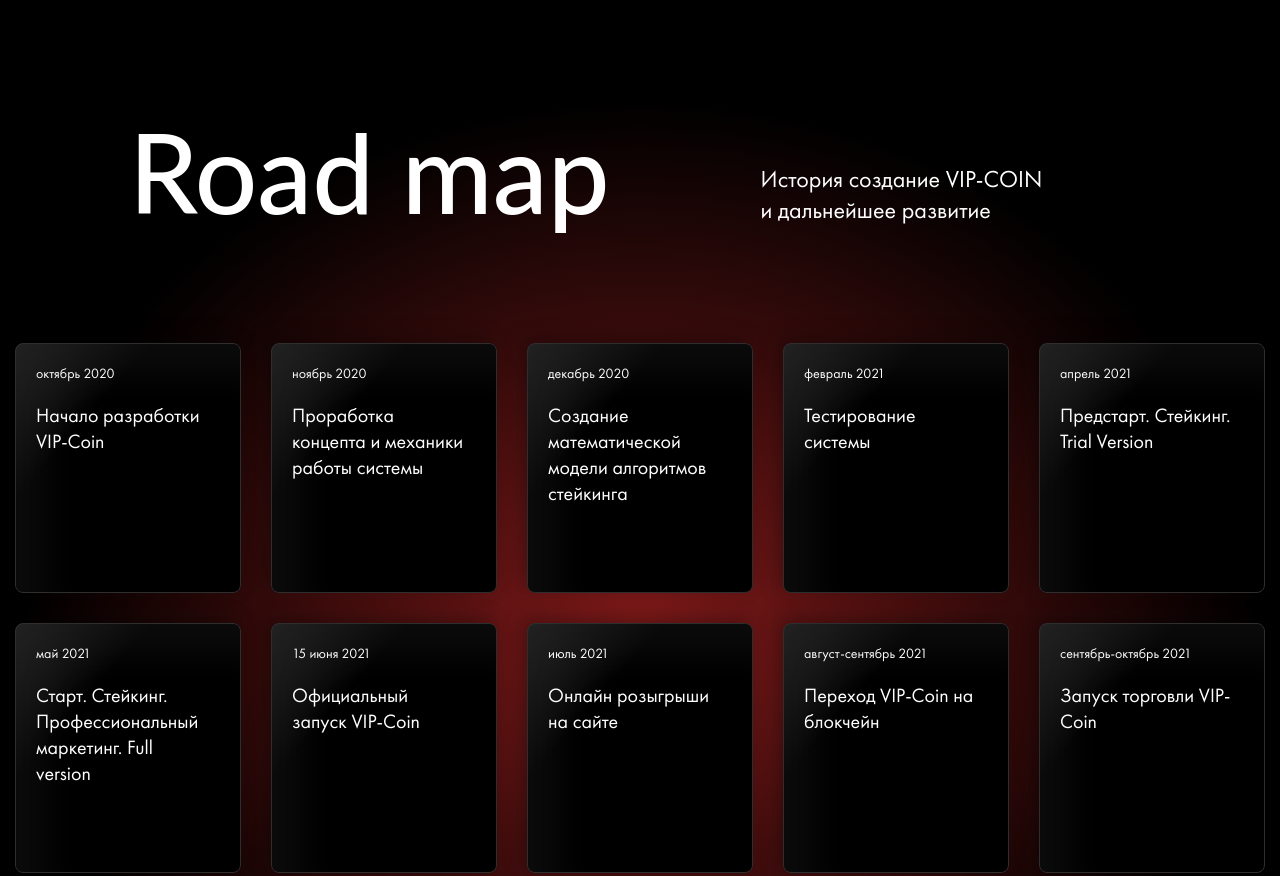
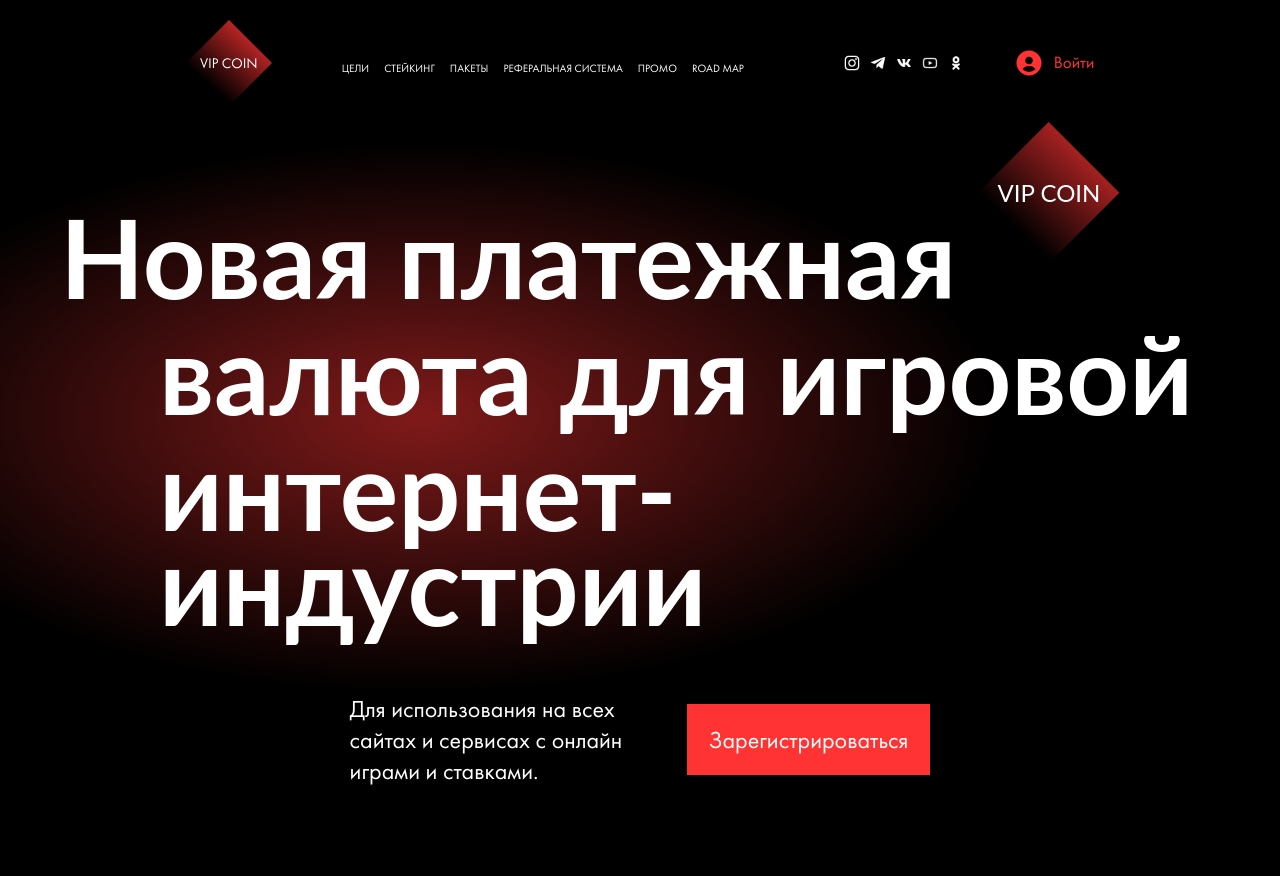
Before and after one commit to MrMcTraher/TMS-DZ-1, a website: page index.html in a window 1280 px wide. Shown: the top 876 px of the page. Drawn offline with nearby package versions, Linux system fonts and the light colour scheme; a web font is replaced by a local one.

Commit message:
third commit

```diff
--- a/index.html
+++ b/index.html
@@ -11,7 +11,7 @@
 </head>
 
 <body>
-	<!-- <header class="header">
+	<header class="header">
 		<div class="container">
 			<div class="header__inner">
 				<div class="header__logo">
@@ -52,13 +52,13 @@
 							</a>
 						</li>
 					</ul>
-				</nav> -->
+				</nav>
 				<!-- burger menu -->
-				<!-- <a class="header__menu-burger" href="#">
+				<a class="header__menu-burger" href="#">
 					<i class="fa-solid fa-bars header__menu-burger-icon"></i>
-				</a> -->
+				</a>
 				<!-- burger menu -->
-				<!-- <nav class="header__socials">
+				 <nav class="header__socials">
 					<ul class="header__socials-list">
 						<li class="header__socials-item">
 							<a class="header__socials-link" href="#">
@@ -95,9 +95,9 @@
 				</div>
 			</div>
 		</div>
-	</header> -->
+	</header>
 
-	<!-- <main class="main">
+	 <main class="main">
 
 		<section class="intro">
 			<div class="container">
@@ -156,8 +156,7 @@
 					</div>
 				</div>
 			</div>
-		</div> -->
-
+		</div>
 		<!-- <section class="targets" id="targets">
 			<div class="targets__wrapper">
 				<div class="container">
```
